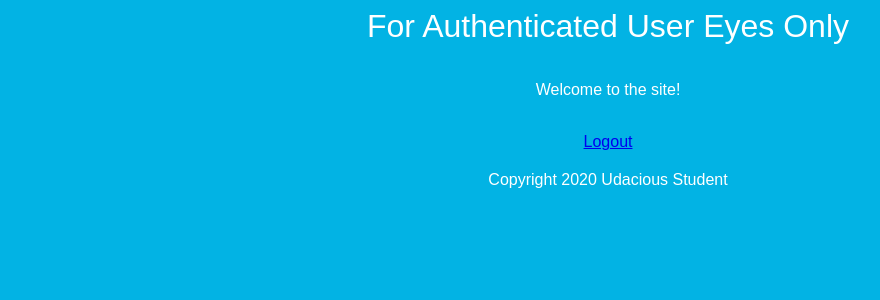
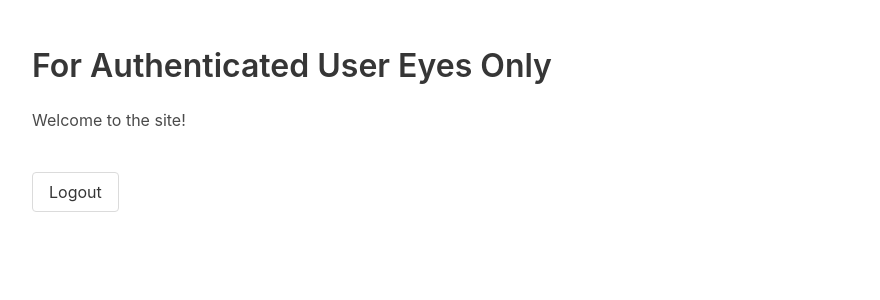
Before and after one commit to bervProject/my-telegram-bot, a Flask app: page /home in a window 1280 px wide. Shown: the top 300 px of the page, without its empty margins (32-912 px from the left). Run offline with Flask 2, Linux system fonts and the light colour scheme; a user stored in the database is signed in.

Commit message:
Change page use template from me

```diff
--- a/tele_bot/static/main.css
+++ /dev/null
@@ -1,26 +0,0 @@
-html {
-  font-family: OpenSans, sans-serif;
-  color: #fff;
-}
-body {
-  background: #02B3E4;
-}
-.container {
-  display:grid;
-  grid-gap: 20px;
-  grid-template-areas:
-  "hd hd hd"
-  "main main main"
-  "ft ft ft";
-  text-align: center;
-}
-.header {
-  grid-area: hd;
-  font-size: 32px;
-}
-.footer {
-  grid-area: ft;
-}
-.content {
-  grid-area: main;
-}
--- a/tele_bot/templates/base.html
+++ b/tele_bot/templates/base.html
@@ -6,6 +6,7 @@
   <meta name="viewport" content="width=device-width, initial-scale=1">
   <title>Telegram Bot</title>
   <link rel="stylesheet" href="https://cdn.jsdelivr.net/npm/bulma@0.9.1/css/bulma.min.css">
+  {% block headSection %} {% endblock %}
 </head>
 
 <body>
--- a/tele_bot/templates/home.html
+++ b/tele_bot/templates/home.html
@@ -1,23 +1,9 @@
-<!DOCTYPE html>
-<html lang="en">
-  <head>
-    <meta charset="utf-8" />
-    <title>OAuth2 with MSAL</title>
-    <meta
-      content="width=device-width, initial-scale=1, maximum-scale=1"
-      name="viewport"
-    />
-    <link rel="stylesheet" type="text/css" href="../static/main.css"/>
-  </head>
+{% extends 'base.html' %}
 
-  <body>
-    <div class = "container">
-      <div class="header box">For Authenticated User Eyes Only</div>
-      <div class="content box">
-        <p>Welcome to the site!</p><br>
-        <a href="{{ url_for('logout') }}">Logout</a></li>
-      </div>
-      <div class="footer box">Copyright 2020 Udacious Student</div>
-    </div>
-  </body>
-</html>
+{% block content %}
+<h1 class="title">For Authenticated User Eyes Only</h1>
+<div class="content">
+  <p>Welcome to the site!</p><br>
+  <a href="{{ url_for('logout') }}" class="button">Logout</a></li>
+</div>
+{% endblock %}
```
Also changed, not shown: tele_bot/templates/auth_error.html (+18 -19 lines), tele_bot/templates/login.html (+5 -21 lines).
